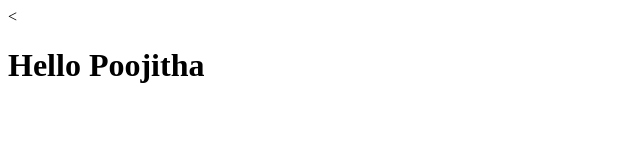
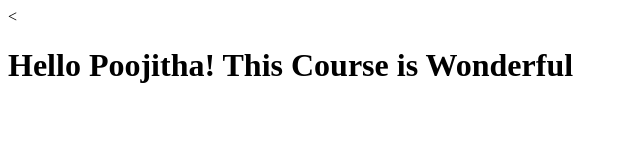
Before and after one commit to PoojithaBalanagu/Coursera-test, a plain HTML site: page index.html in a window 1280 px wide. Shown: the whole page, without its empty margins (0-640 px from the left). Drawn offline with Linux system fonts and the light colour scheme.

Commit message:
Next Version of my web file.

```diff
--- a/index.html
+++ b/index.html
@@ -5,6 +5,6 @@
     <title>Hello Coursera</title>
   </head>
   <body>
-    <<h1>Hello Poojitha</h1>
+    <<h1>Hello Poojitha! This Course is Wonderful</h1>
   </body>
 </html>
```
